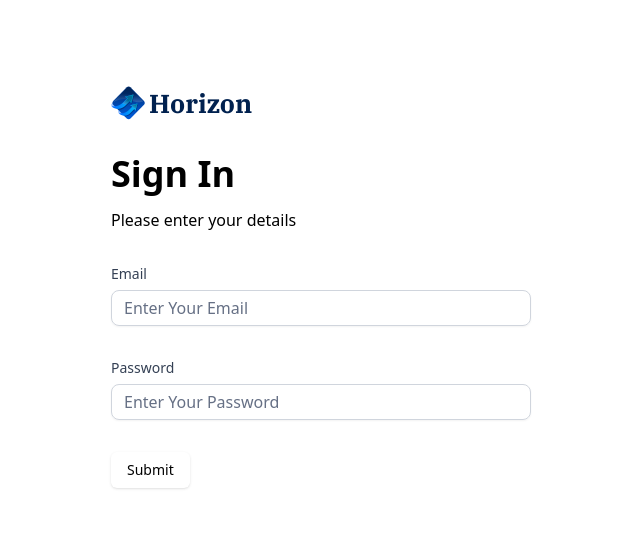
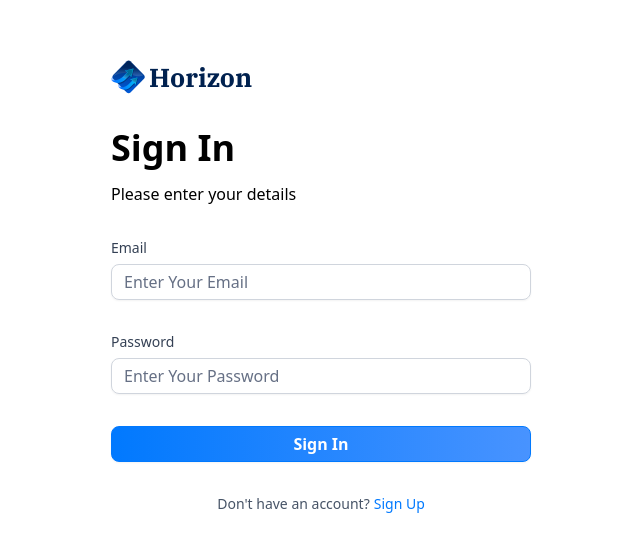
Before and after one commit to musikito/bankapp, a Next.js app: page /sign-in in a window 1280 px wide. Shown: the part 113-664 px from the top of the page, without its empty margins (319-959 px from the left). Built offline with nearby package versions, Linux system fonts and the light colour scheme.

Commit message:
Implement the auth form
Finished an implementation of the auth forms(Sign-up and Sign-in)

```diff
--- a/components/AuthForm.tsx
+++ b/components/AuthForm.tsx
@@ -19,26 +19,63 @@
 import { Input } from "@/components/ui/input"
 import CustomInput from './CustomInput';
 import { authFormSchema } from '@/lib/utils';
+import { Loader2 } from 'lucide-react';
+import { useRouter } from 'next/navigation';
+import { signIn, signUp } from '@/lib/actions/user.actions';
 
 const AuthForm = ({ type }: { type: string }) => {
-  // 1. Define your form.
-  const form = useForm<z.infer<typeof authFormSchema>>({
-    resolver: zodResolver(authFormSchema),
+    // UseRouter to redirect to the home page.
+    const router = useRouter();
+    // UseState to store the user.
+    const [user, setUser] = useState(null);
+    // UseState to store the isLoading.
+    const [isLoading, setIsLoading] = useState(false);
+    // Function to handle the schema
+    const formSchema = authFormSchema(type);
+
+
+    // Define your form.
+    const form = useForm<z.infer<typeof formSchema>>({
+        resolver: zodResolver(formSchema),
         defaultValues: {
             email: "",
             password: "",
         },
     });
 
-  // 2. Define a submit handler.
-  function onSubmit(values: z.infer<typeof authFormSchema>) {
-    // Do something with the form values.
-    // ✅ This will be type-safe and validated.
-    console.log(values);
+    const onSubmit = async (data: z.infer<typeof formSchema>) => {
+
+        setIsLoading(true);
+
+        try {
+            // Sign Up with Appwrite & create plaid token
+            if (type === 'sign-up') {
+                // Get user info from data
+                const newUser = await signUp(data);
+
+                // Set the user.
+                setUser(newUser);
             }
 
-  // UseState to store the user.
-  const [user, setUser] = useState(null);
+            if (type === 'sign-in') {
+                const response = await signIn({
+                    email: data.email,
+                    pssword: data.password,
+                });
+
+                if (response) router.push("/");
+            }
+
+
+        } catch (error) {
+            console.log(error);
+
+        } finally {
+            setIsLoading(false);
+        }
+    }
+
+
     return (
         <section className="auth-form">
             <header className="flex flex-col gap-5 md:gap-8">
@@ -80,6 +117,81 @@
                     {/* Form */}
                     <Form {...form}>
                         <form onSubmit={form.handleSubmit(onSubmit)} className="space-y-8">
+                            {/** Sign Up fields partial component*/}
+                            {type === 'sign-up' && (
+                                <>
+                                    <div className='flex gap-4'>
+
+                                        {/* First Name field */}
+                                        <CustomInput
+                                            control={form.control}
+                                            name="firstName"
+                                            label="First Name"
+                                            placeholder="Enter Your First name"
+                                        />
+                                        {/* Last Name field */}
+                                        <CustomInput
+                                            control={form.control}
+                                            name="lastName"
+                                            label="Last Name"
+                                            placeholder="Enter Your Last Name"
+                                        />
+                                    </div>
+
+                                    {/* Address field */}
+                                    <CustomInput
+                                        control={form.control}
+                                        name="address1"
+                                        label="Address"
+                                        placeholder="Enter Your Address"
+                                    />
+                                    {/* City field */}
+                                    <CustomInput
+                                        control={form.control}
+                                        name="city"
+                                        label="City"
+                                        placeholder="Enter Your City"
+                                    />
+                                    <div className='flex gap-4'>
+                                        {/* State field */}
+                                        <CustomInput
+                                            control={form.control}
+                                            name="state"
+                                            label="State"
+                                            placeholder="ex: NY"
+                                        />
+                                        {/* Postal code field */}
+                                        <CustomInput
+                                            control={form.control}
+                                            name="postalCode"
+                                            label="Postal Code"
+                                            placeholder="ex: 12345"
+                                        />
+                                    </div>
+                                    <div className='flex gap-4'>
+                                        {/* DOB field */}
+                                        <CustomInput
+                                            control={form.control}
+                                            name="dateOfBirth"
+                                            label="Date of Birth"
+                                            placeholder="YYYY-MM-DD"
+                                        />
+                                        {/* SSN field */}
+                                        <CustomInput
+                                            control={form.control}
+                                            name="ssn"
+                                            label="SSN"
+                                            placeholder="123"
+                                        />
+                                    </div>
+
+
+                                </>
+                            )}
+
+
+
+
                             {/* Email field */}
                             <CustomInput
                                 control={form.control}
@@ -94,10 +206,30 @@
                                 label="Password"
                                 placeholder="Enter Your Password"
                             />
-
-              <Button type="submit">Submit</Button>
+                            <div className='flex flex-col gap-4'>
+                                {/** Submit button */}
+                                <Button type="submit" disabled={isLoading} className='form-btn'>
+                                    {isLoading ? (
+                                        <>
+                                            <Loader2 size={20} className="animate-spin" /> &nbsp;
+                                            Loading...
+                                        </>
+                                    ) : type === "sign-in" ? "Sign In" : "Sign Up"}
+                                </Button>
+                            </div>
                         </form>
                     </Form>
+                    <footer className='flex justify-center gap-1'>
+                        <p className='text-14 font-normal text-gray-600'>
+                            {type === "sign-in"
+                                ? "Don't have an account?"
+                                : "Already have an account?"}
+                        </p>
+                        <Link href={type === 'sign-in' ? '/sign-up' : '/sign-in'} className='form-link'>
+                            {type === "sign-in" ? "Sign Up" : "Sign In"}
+                        </Link>
+                    </footer>
+
                 </>
             )}
         </section>
--- a/components/CustomInput.tsx
+++ b/components/CustomInput.tsx
@@ -14,9 +14,10 @@
 import { Control, FieldPath } from "react-hook-form";
 import { authFormSchema } from "@/lib/utils";
 
+const formSchema = authFormSchema("sign-up");
 interface CustomInputProps {
-  control: Control<z.infer<typeof authFormSchema>>;
-  name: FieldPath<z.infer<typeof authFormSchema>>;
+  control: Control<z.infer<typeof formSchema>>;
+  name: FieldPath<z.infer<typeof formSchema>>;
   label: string;
   placeholder: string;
 }
--- /dev/null
+++ b/lib/actions/user.actions.ts
@@ -0,0 +1,19 @@
+'use server';
+
+export const signIn = async () =>{
+    try {
+
+   } catch (error) {
+    console.error('Error', error);
+
+    }
+};
+
+export const signUp = async (userData:SignUpParams) =>{
+    try {
+
+   } catch (error) {
+    console.error('Error', error);
+
+    }
+};
--- a/lib/utils.ts
+++ b/lib/utils.ts
@@ -195,7 +195,34 @@
   return date > twoDaysAgo ? "Processing" : "Success";
 };
 
-export const authFormSchema = z.object({
-  email: z.string().email(),
-  password: z.string().min(8),
-});
+export const authFormSchema = (type: string) =>
+  z.object({
+    // sign-up
+    firstName:
+      type === "sign-in" ? z.string().optional() : z.string().min(3),
+    lastName:
+      type === "sign-in" ? z.string().optional() : z.string().min(3),
+    address1:
+      type === "sign-in"
+        ? z.string().optional()
+        : z.string().max(50),
+        city:
+      type === "sign-in"
+        ? z.string().optional()
+        : z.string().max(50),
+    state:
+      type === "sign-in"
+        ? z.string().optional()
+        : z.string().min(2).max(2),
+    postalCode:
+      type === "sign-in"
+        ? z.string().optional()
+        : z.string().min(3).max(6),
+    dateOfBirth:
+      type === "sign-in" ? z.string().optional() : z.string().min(3),
+    ssn:
+      type === "sign-in" ? z.string().optional() : z.string().min(3),
+    // Both sign-in and sign-up
+    email: z.string().email(),
+    password: z.string().min(8),
+  });
--- a/package.json
+++ b/package.json
@@ -17,6 +17,7 @@
     "chart.js": "^4.4.3",
     "class-variance-authority": "^0.7.0",
     "clsx": "^2.1.1",
+    "lucide-react": "^0.395.0",
     "next": "14.2.4",
     "query-string": "^9.0.0",
     "react": "^18",
```
Also changed, not shown: 1 other file (tests, documents, lock files or other folders). Lines whose indentation alone changed are shown as unchanged.
